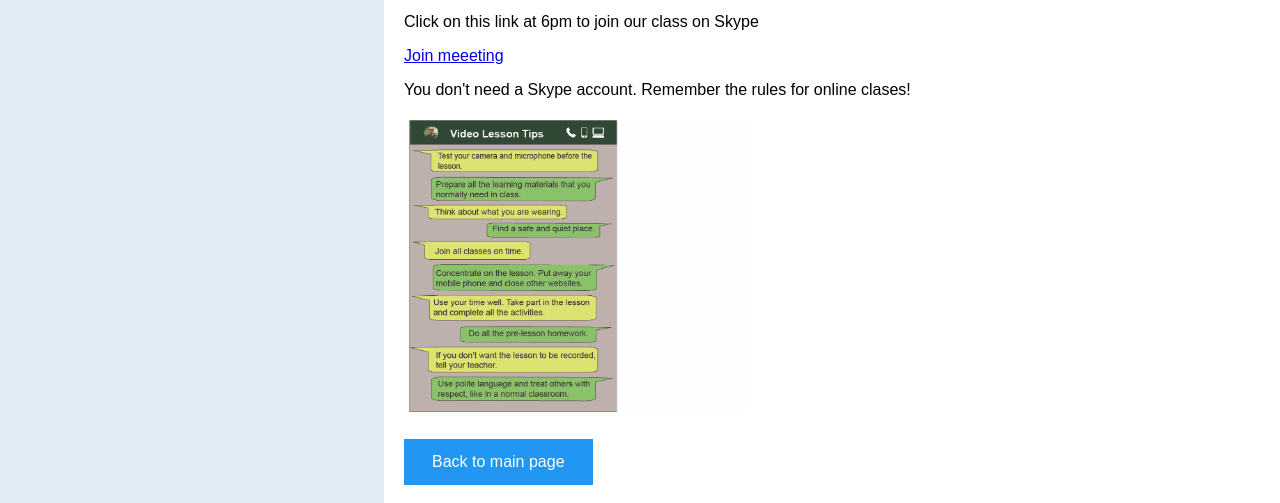
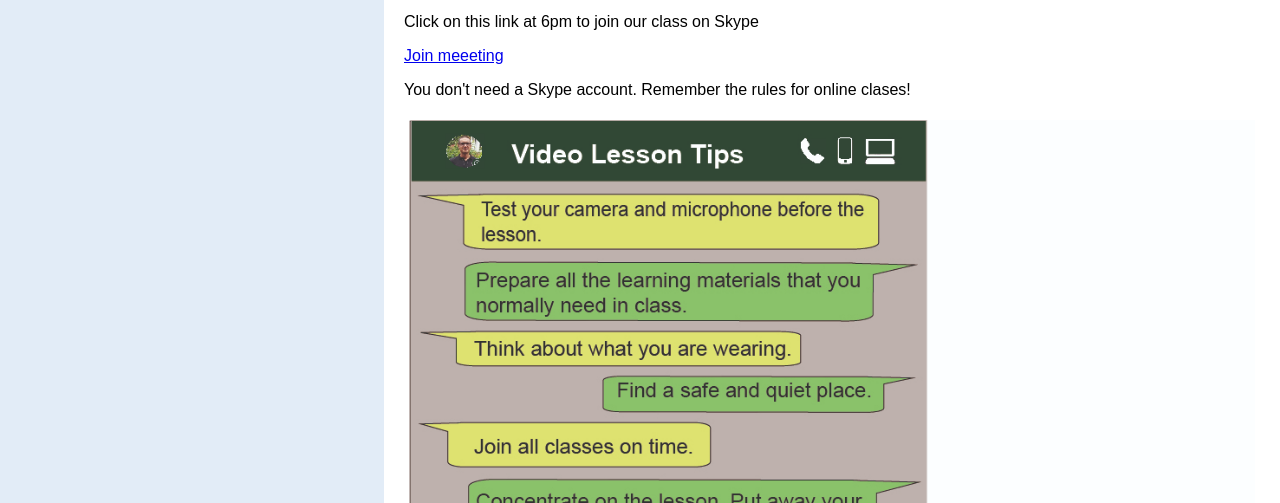
Before and after one commit to watersdiane/e3eveningclass, a plain HTML site: page lesson1.html in a window 1280 px wide. Shown: the part 609-1112 px from the top of the page. Drawn offline with Linux system fonts and the light colour scheme.

```diff
--- a/lesson1.html
+++ b/lesson1.html
@@ -121,7 +121,7 @@ body {
     <p>Click on this link at 6pm to join our class on Skype</p>
     <a href=" https://join.skype.com/fgv5y1rDpsZW">Join meeeting</a>
     <p>You don't need a Skype account. Remember the rules for online clases!</p>
-    <img class="eimg" src="img/Video lesson tips.jpg" style="width:350px;height:auto">
+    <img class="eimg" src="img/Video lesson tips.jpg" style="widows: 30px;height:auto">
     <br>
     <br>
     <a href="index.html"><button class="btn info">Back to main page</button></a>
```
